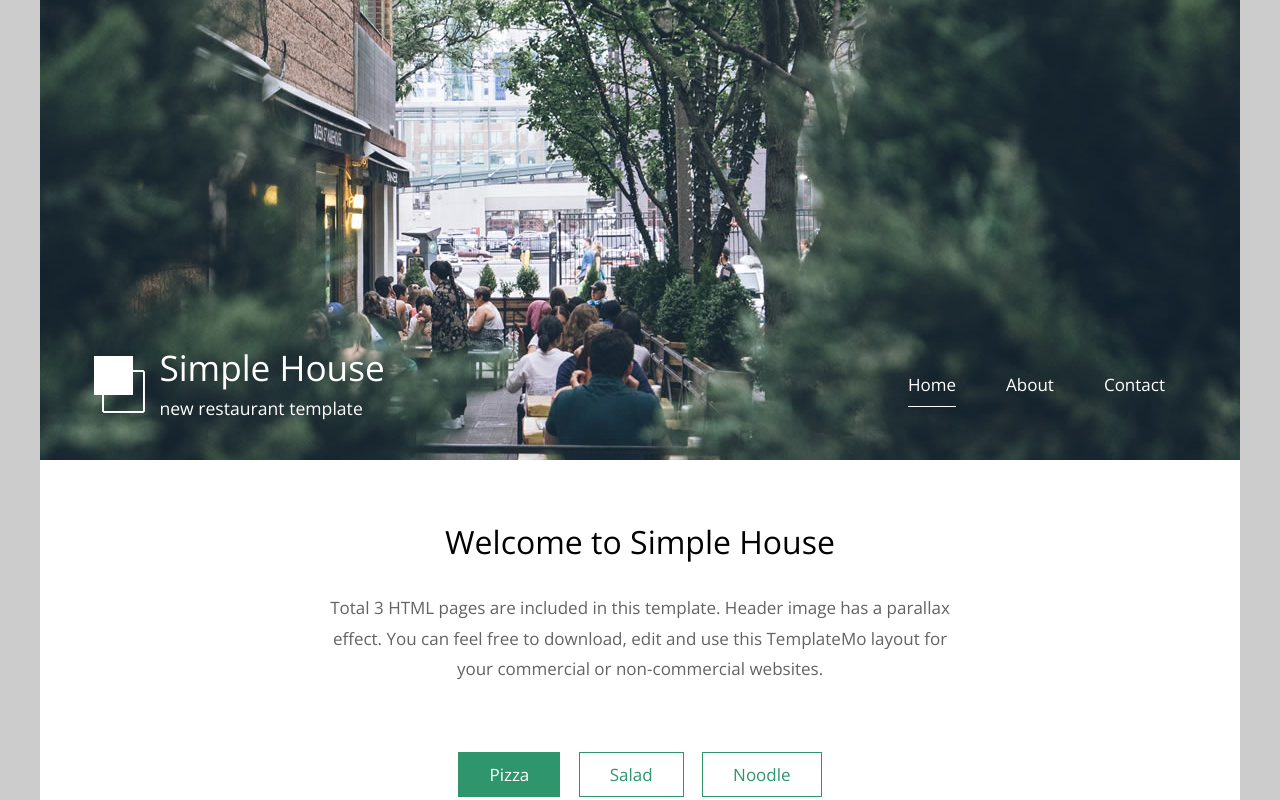
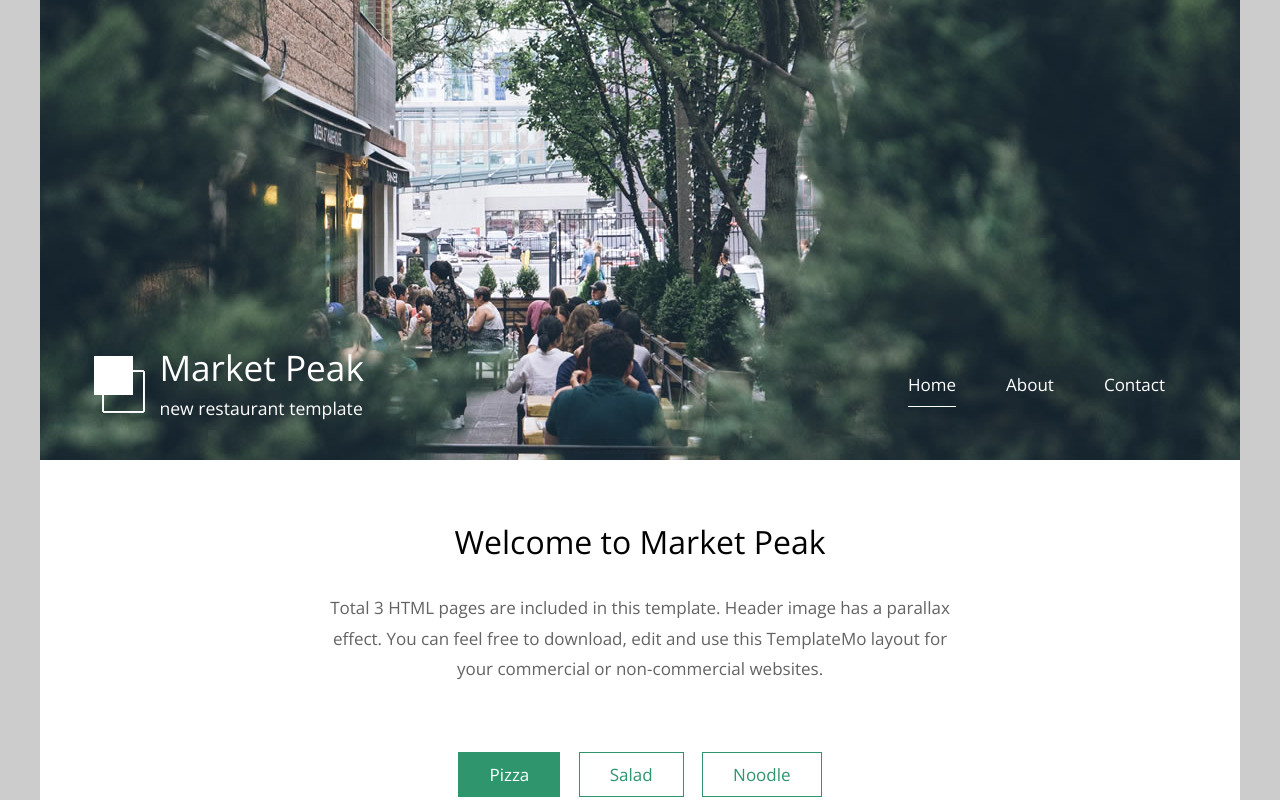
Before and after one commit to eyibiogeorge/MarketPeak_Ecommerce, a plain HTML site: page index.html in a window 1280 px wide. Shown: the top 800 px of the page. Drawn offline with nearby package versions, Linux system fonts and the light colour scheme.

Commit message:
index page was update with name Market Peak

```diff
--- a/index.html
+++ b/index.html
@@ -28,7 +28,7 @@ https://templatemo.com/tm-539-simple-house
 						<div class="col-md-6 col-12">
 							<img src="img/simple-house-logo.png" alt="Logo" class="tm-site-logo" />
 							<div class="tm-site-text-box">
-								<h1 class="tm-site-title">Simple House</h1>
+								<h1 class="tm-site-title">Market Peak</h1>
 								<h6 class="tm-site-description">new restaurant template</h6>
 							</div>
 						</div>
@@ -46,7 +46,7 @@ https://templatemo.com/tm-539-simple-house
 
 		<main>
 			<header class="row tm-welcome-section">
-				<h2 class="col-12 text-center tm-section-title">Welcome to Simple House</h2>
+				<h2 class="col-12 text-center tm-section-title">Welcome to Market Peak</h2>
 				<p class="col-12 text-center">Total 3 HTML pages are included in this template. Header image has a parallax effect. You can feel free to download, edit and use this TemplateMo layout for your commercial or non-commercial websites.</p>
 			</header>
 
```
Also changed, not shown: img/10. clone-repo.PNG (added), img/3. github.PNG (added), img/4. ec2.PNG (added), img/5. ssh to ec2.PNG (added), img/6. ssh-keygen.PNG (added), img/7. public-ssh.PNG (added), img/8. add ssh to github.PNG (added), img/9. clone-ssh.PNG (added).
